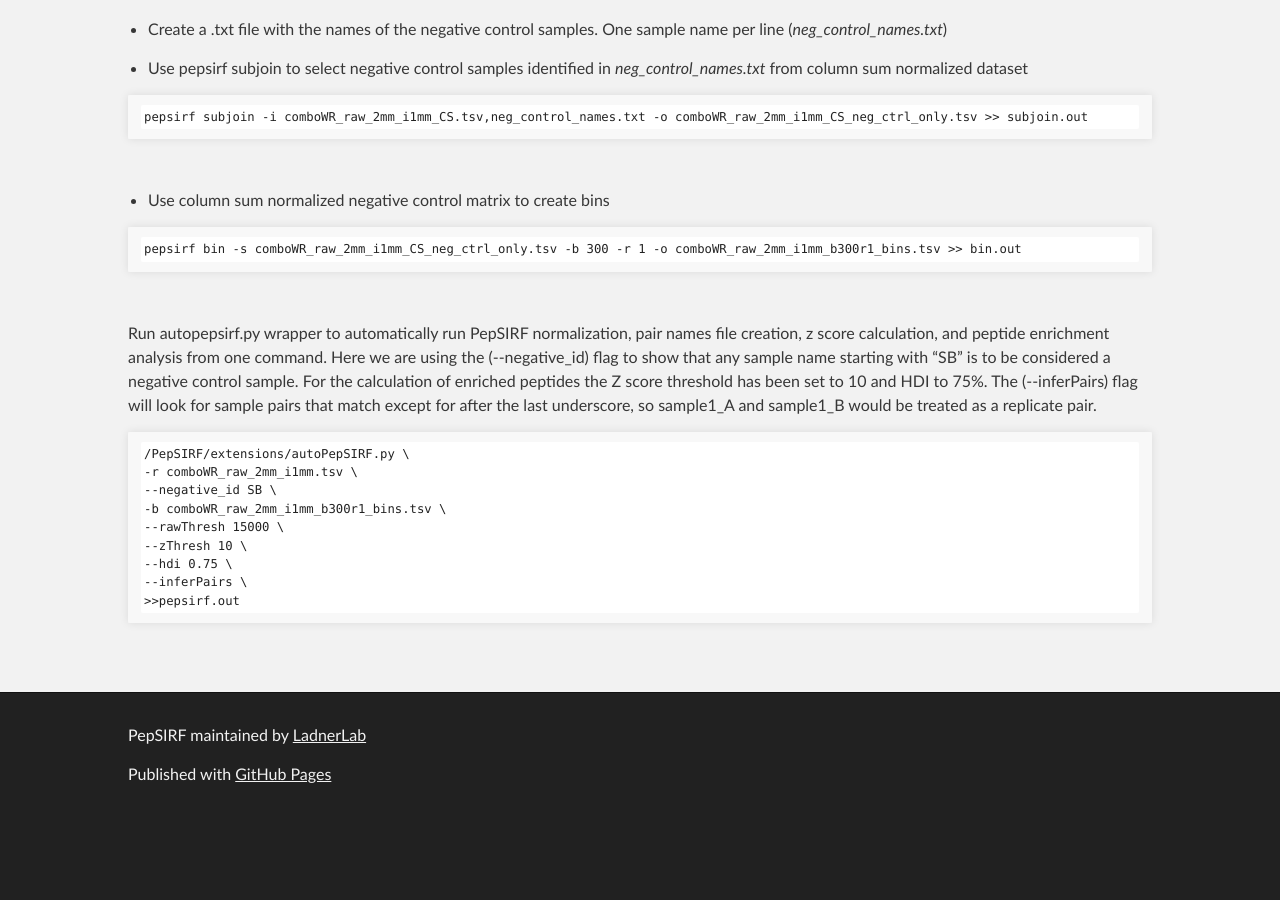
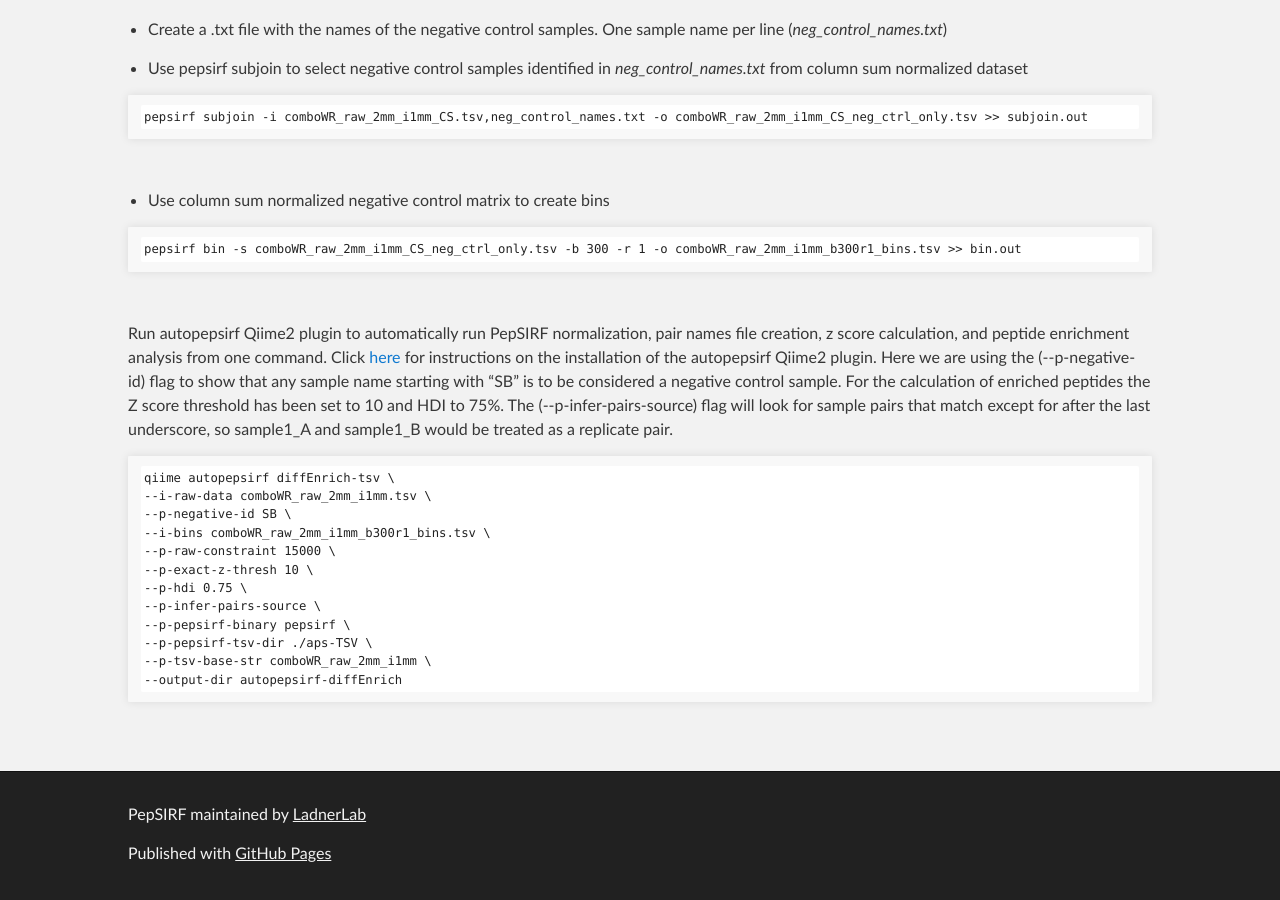
Before and after one commit to LadnerLab/PepSIRF, a Jekyll site: the page built from docs/autopepsirf-tutorials.md, in a window 1280 px wide and 900 px high, scrolled down 1225 px. Built offline with Jekyll 4.4.1, drawn with Linux system fonts in a browser that asks for light colours; before the commit the page ends 2046 px from its top, so only the background shows below that.

Commit message:
Update autopepsirf-tutorials.md
Update autopepsirf.py command to q2-autopepsirf command

````diff
--- a/docs/autopepsirf-tutorials.md
+++ b/docs/autopepsirf-tutorials.md
@@ -52,17 +52,20 @@ pepsirf bin -s comboWR_raw_2mm_i1mm_CS_neg_ctrl_only.tsv -b 300 -r 1 -o comboWR_
 ```
 <br>
 
-Run autopepsirf.py wrapper to automatically run PepSIRF normalization, pair names file creation, z score calculation, and peptide enrichment analysis from one command. Here we are using the (\-\-negative_id) flag to show that any sample name starting with “SB” is to be considered a negative control sample. For the calculation of enriched peptides the Z score threshold has been set to 10 and HDI to 75%. The (\-\-inferPairs) flag will look for sample pairs that match except for after the last underscore, so sample1_A and sample1_B would be treated as a replicate pair.
+Run autopepsirf Qiime2 plugin to automatically run PepSIRF normalization, pair names file creation, z score calculation, and peptide enrichment analysis from one command. Click [here](https://ladnerlab.github.io/pepsirf-q2-plugin-docs/Pepsirf_Plugins/q2-autopepsirf/#installation) for instructions on the installation of the autopepsirf Qiime2 plugin. Here we are using the (\-\-p\-negative\-id) flag to show that any sample name starting with “SB” is to be considered a negative control sample. For the calculation of enriched peptides the Z score threshold has been set to 10 and HDI to 75%. The (\-\-p\-infer\-pairs\-source) flag will look for sample pairs that match except for after the last underscore, so sample1_A and sample1_B would be treated as a replicate pair.
 
 ```
-/PepSIRF/extensions/autoPepSIRF.py \
--r comboWR_raw_2mm_i1mm.tsv \
---negative_id SB \
--b comboWR_raw_2mm_i1mm_b300r1_bins.tsv \
---rawThresh 15000 \
---zThresh 10 \
---hdi 0.75 \
---inferPairs \
->>pepsirf.out
+qiime autopepsirf diffEnrich-tsv \
+--i-raw-data comboWR_raw_2mm_i1mm.tsv \
+--p-negative-id SB \
+--i-bins comboWR_raw_2mm_i1mm_b300r1_bins.tsv \
+--p-raw-constraint 15000 \
+--p-exact-z-thresh 10 \
+--p-hdi 0.75 \
+--p-infer-pairs-source \
+--p-pepsirf-binary pepsirf \
+--p-pepsirf-tsv-dir ./aps-TSV \
+--p-tsv-base-str comboWR_raw_2mm_i1mm \
+--output-dir autopepsirf-diffEnrich
 ```
 <br>
````
